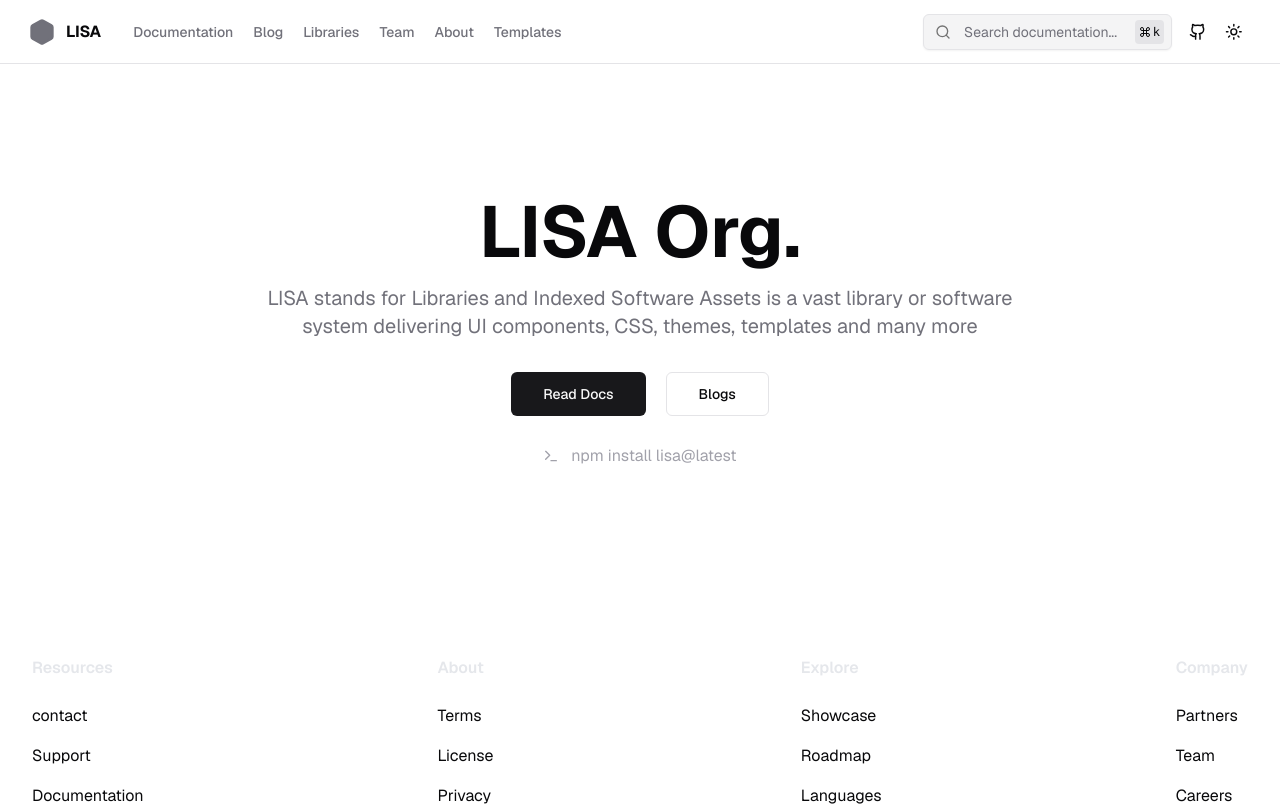
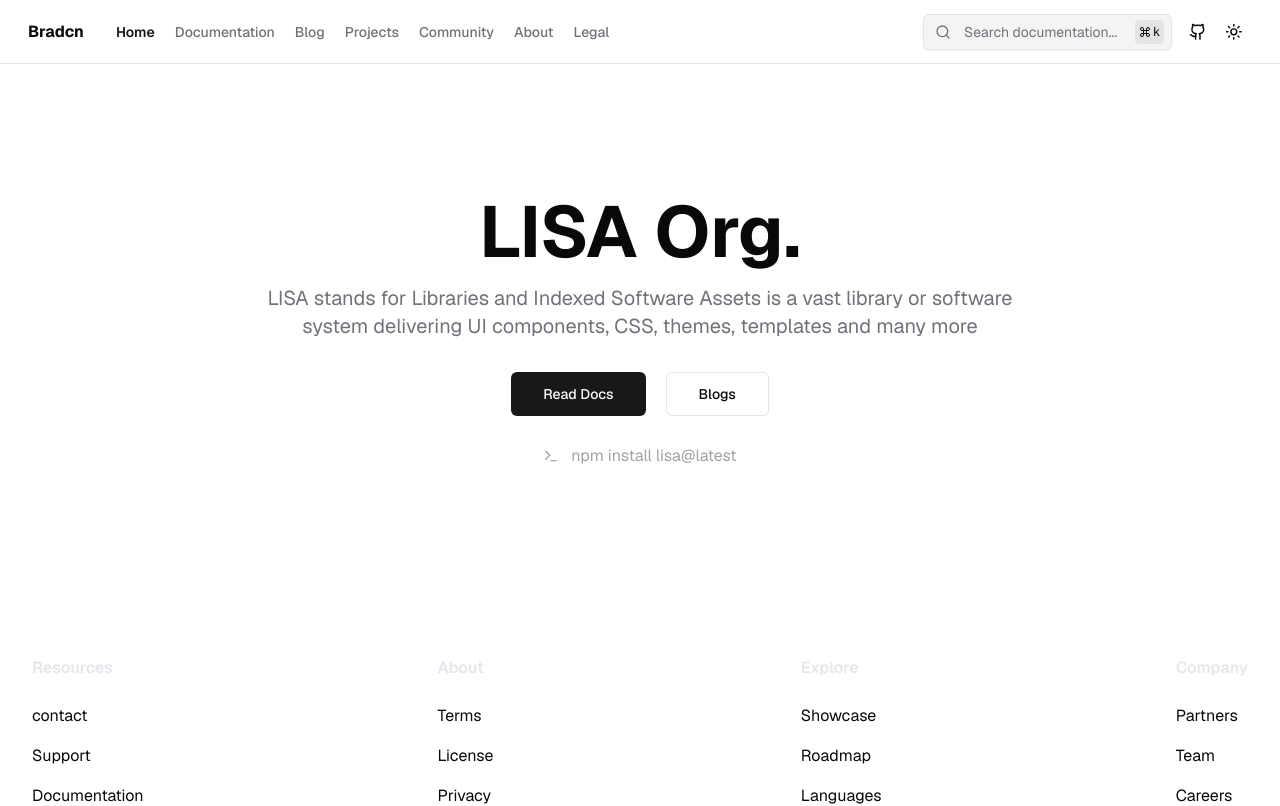
Before and after one commit to bradcn/bradcn, a Next.js app: page / in a window 1280 px wide. Shown: the top 806 px of the page. Built offline with nearby package versions, Linux system fonts and the light colour scheme.

Commit message:
Update navbar.tsx

```diff
--- a/components/navbar.tsx
+++ b/components/navbar.tsx
@@ -14,6 +14,10 @@ import { SheetClose } from "@/components/ui/sheet";
 
 export const NAVLINKS = [
   {
+    title: "Home",
+    href: "/",
+  },
+  {
     title: "Documentation",
     href: `/docs${page_routes[0].href}`,
   },
@@ -22,20 +26,20 @@ export const NAVLINKS = [
     href: "/blog",
   },
   {
-    title: "Libraries",
-    href: "#",
+    title: "Projects",
+    href: "/projects",
   },
   {
-    title: "Team",
-    href: "#",
+    title: "Community",
+    href: "/community",
   },
   {
     title: "About",
     href: "#",
   },
   {
-    title: "Templates",
-    href: "/templates",
+    title: "Legal",
+    href: "/legal",
     external: false,
   }
 ];
@@ -78,8 +82,7 @@ export function Navbar() {
 export function Logo() {
   return (
     <Link href="/" className="flex items-center gap-2.5">
-      <HexagonIcon className="w-7 h-7 text-muted-foreground fill-current" />
-      <h2 className="text-md font-bold">LISA</h2>
+      <h2 className="text-md font-bold">Bradcn</h2>
     </Link>
   );
 }
```
